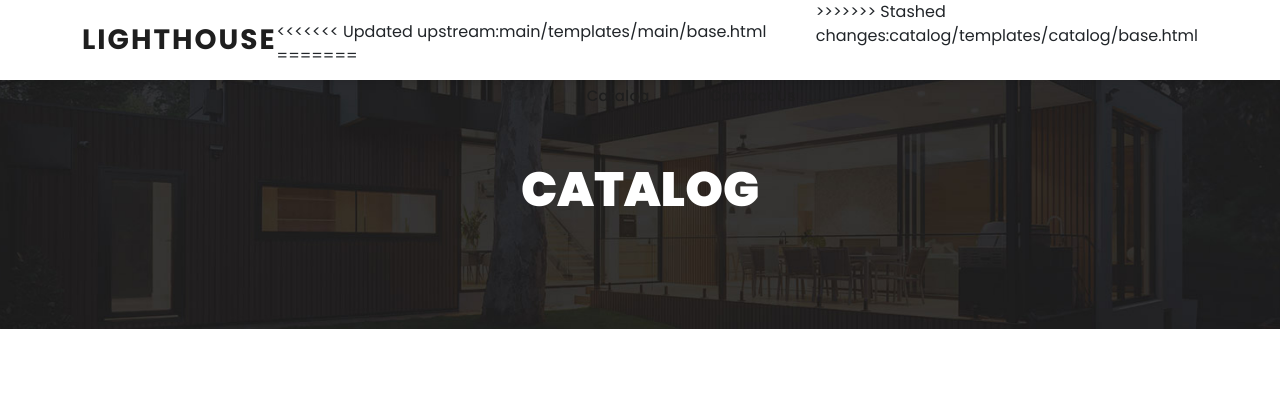
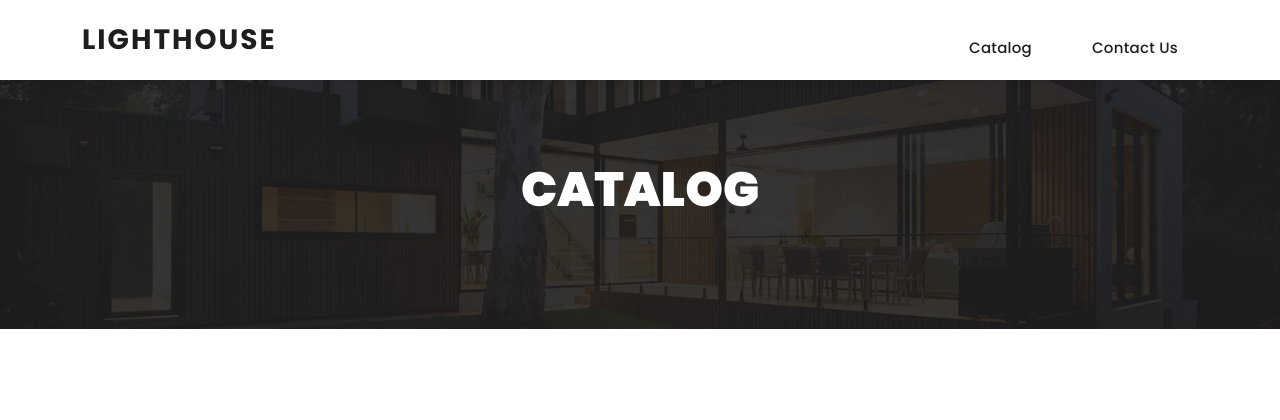
Before and after one commit to plxr1awsbl/Estate-django, a Django app: page / in a window 1280 px wide. Shown: the top 420 px of the page. Run offline with Django 4.2, Linux system fonts and the light colour scheme; data that the repository does not hold is empty; some libraries are stand-ins or nearby versions.

Commit message:
Update base.html

```diff
--- a/catalog/templates/catalog/base.html
+++ b/catalog/templates/catalog/base.html
@@ -83,11 +83,9 @@ https://templatemo.com/tm-591-villa-agency
                     <!-- ***** Logo End ***** -->
                     <!-- ***** Menu Start ***** -->
                     <ul class="nav">
-<<<<<<< Updated upstream:main/templates/main/base.html
-=======               <li><a href="/" class="nav-link">Catalog</a></li>
-                      <li><a href="{% url "contacts" %}" class="nav-link">Contact Us</a></li>
+                       <li><a href="/" class="nav-link">Catalog</a></li>
+                        <li><a href="{% url "contacts" %}" class="nav-link">Contact Us</a></li>
                     </ul>
->>>>>>> Stashed changes:catalog/templates/catalog/base.html
                     <a class='menu-trigger'>
                         <span>Menu</span>
                     </a>
```
